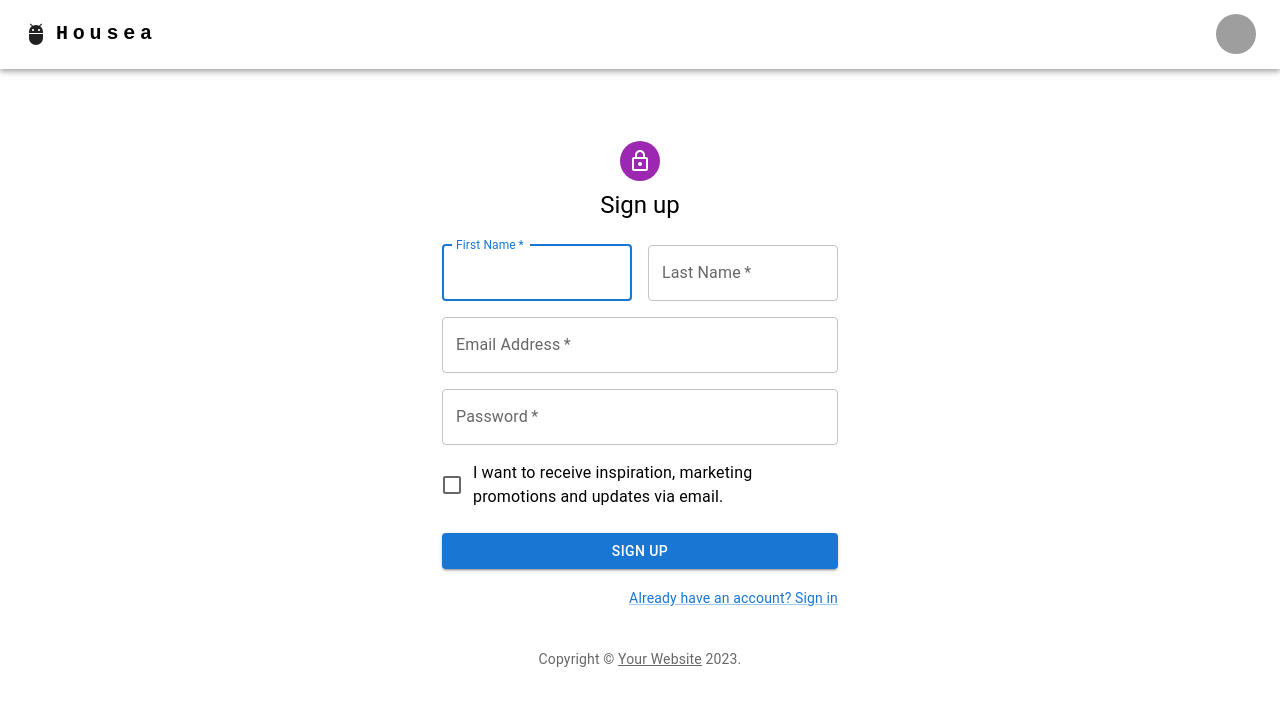
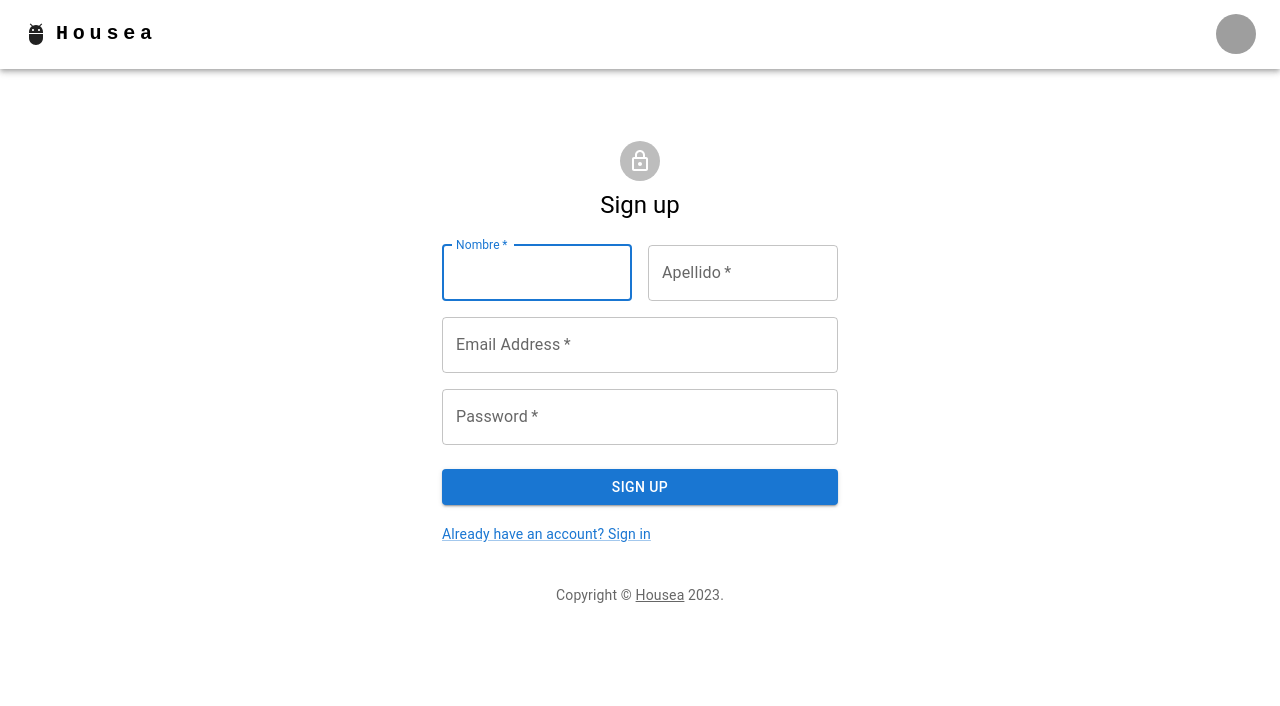
Before and after one commit to SergioGonzalez24/IA-House-Prices-Campechaneado, a Next.js app in the folder fe-house-p/: page /SignUp in a window 1280 px wide. Shown: the top 706 px of the page. Built offline with nearby package versions, Linux system fonts and the light colour scheme; grey boxes are pictures that could not be loaded.

Commit message:
componente login/signup/copyright base FE

```diff
--- /dev/null
+++ b/fe-house-p/src/components/CopyrightComponent/CopyRightComponent.jsx
@@ -0,0 +1,17 @@
+'use client';
+
+import * as React from 'react';
+import { Typography, Link } from '@mui/material';
+
+export default function Copyright(props) {
+    return (
+      <Typography variant="body2" color="text.secondary" align="center" {...props}>
+        {'Copyright © '}
+        <Link color="inherit" href="http://localhost:3000">
+          Housea
+        </Link>{' '}
+        {new Date().getFullYear()}
+        {'.'}
+      </Typography>
+    );
+  }
--- /dev/null
+++ b/fe-house-p/src/components/CopyrightComponent/index.jsx
@@ -0,0 +1,3 @@
+import CopyrightComponent from './CopyRightComponent';
+
+export { CopyrightComponent };
--- a/fe-house-p/src/components/LoginComponent/LoginComponent.jsx
+++ b/fe-house-p/src/components/LoginComponent/LoginComponent.jsx
@@ -1,24 +1,10 @@
 'use client';
 
 import * as React from 'react';
+
 import { Avatar, Button, TextField, FormControlLabel, Checkbox, Link, Grid, Box, Typography, Container} from '@mui/material';
 import LockOutlinedIcon from '@mui/icons-material/LockOutlined';
-
-
-
-// Componente de Copyright
-function Copyright(props) {
-  return (
-    <Typography variant="body2" color="text.secondary" align="center" {...props}>
-      {'Copyright © '}
-      <Link color="inherit" href="http://localhost:3000"> {/* Revisar ligas de acceso*/}
-        Housea
-      </Link>{' '}
-      {new Date().getFullYear()}
-      {'.'}
-    </Typography>
-  );
-}
+import { CopyrightComponent } from '../CopyRightComponent';
 
 // Componente de inicio de sesión
 export default function LoginComponent() {
@@ -116,7 +102,11 @@ export default function LoginComponent() {
         </Box>
         {/* Fin del componente de inicio de sesión */}
 
-        <Copyright sx={{ mt: 8, mb: 4 }} /> {/* Componente de copyright*/}
+        <CopyrightComponent sx={{
+          mt: 5,
+          mb: 5
+        }}/>
+
       </Container>
 
   );
--- a/fe-house-p/src/components/SignUpComponent/SignUpComponent.jsx
+++ b/fe-house-p/src/components/SignUpComponent/SignUpComponent.jsx
@@ -1,47 +1,29 @@
-// export default function SignUpComponent() {
-//     return (
-//         <>
-//         </>
-//     );
-// }
 
 'use client';
 
 import * as React from 'react';
 
-import { Avatar, Button, TextField, FormControlLabel, Checkbox, Link, Grid, Box, Typography, Container} from '@mui/material';
+import { Avatar, Button, TextField, Link, Grid, Box, Typography, Container} from '@mui/material';
 import LockOutlinedIcon from '@mui/icons-material/LockOutlined';
-import { createTheme, ThemeProvider } from '@mui/material/styles';
+import { CopyrightComponent } from '../CopyRightComponent';
 
-function Copyright(props) {
-  return (
-    <Typography variant="body2" color="text.secondary" align="center" {...props}>
-      {'Copyright © '}
-      <Link color="inherit" href="https://mui.com/">
-        Your Website
-      </Link>{' '}
-      {new Date().getFullYear()}
-      {'.'}
-    </Typography>
-  );
-}
 
-// TODO remove, this demo shouldn't need to reset the theme.
+export default function SignUpComponent() {
 
-const defaultTheme = createTheme();
-
-export default function SignUp() {
   const handleSubmit = (event) => {
     event.preventDefault();
     const data = new FormData(event.currentTarget);
     console.log({
       email: data.get('email'),
       password: data.get('password'),
+      firstName: data.get('firstName'),
+      lastName: data.get('lastName'),
     });
+
   };
 
   return (
-    <ThemeProvider theme={defaultTheme}>
+
       <Container component="main" maxWidth="xs">
 
         <Box
@@ -52,13 +34,16 @@ export default function SignUp() {
             alignItems: 'center',
           }}
         >
-          <Avatar sx={{ m: 1, bgcolor: 'secondary.main' }}>
+          <Avatar sx={{ m: 1}}>
             <LockOutlinedIcon />
           </Avatar>
+
           <Typography component="h1" variant="h5">
             Sign up
           </Typography>
+
           <Box component="form" noValidate onSubmit={handleSubmit} sx={{ mt: 3 }}>
+
             <Grid container spacing={2}>
               <Grid item xs={12} sm={6}>
                 <TextField
@@ -67,7 +52,7 @@ export default function SignUp() {
                   required
                   fullWidth
                   id="firstName"
-                  label="First Name"
+                  label="Nombre"
                   autoFocus
                 />
               </Grid>
@@ -76,7 +61,7 @@ export default function SignUp() {
                   required
                   fullWidth
                   id="lastName"
-                  label="Last Name"
+                  label="Apellido"
                   name="lastName"
                   autoComplete="family-name"
                 />
@@ -102,13 +87,9 @@ export default function SignUp() {
                   autoComplete="new-password"
                 />
               </Grid>
-              <Grid item xs={12}>
-                <FormControlLabel
-                  control={<Checkbox value="allowExtraEmails" color="primary" />}
-                  label="I want to receive inspiration, marketing promotions and updates via email."
-                />
-              </Grid>
+
             </Grid>
+
             <Button
               type="submit"
               fullWidth
@@ -117,17 +98,24 @@ export default function SignUp() {
             >
               Sign Up
             </Button>
-            <Grid container justifyContent="flex-end">
+
+            <Grid container justifyContent="flex-center">
               <Grid item>
-                <Link href="#" variant="body2">
+                <Link href="http://localhost:3000/Login" variant="body2">
                   Already have an account? Sign in
                 </Link>
               </Grid>
             </Grid>
+
           </Box>
         </Box>
-        <Copyright sx={{ mt: 5 }} />
+
+        <CopyrightComponent sx={{
+          mt: 5,
+          mb: 5
+        }}/>
+
       </Container>
-    </ThemeProvider>
+
   );
 }
```
